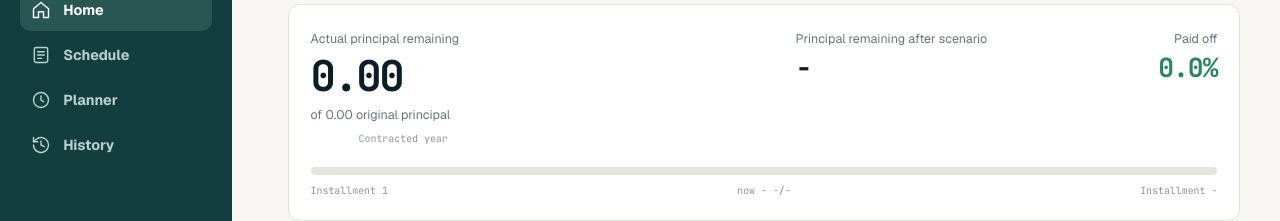
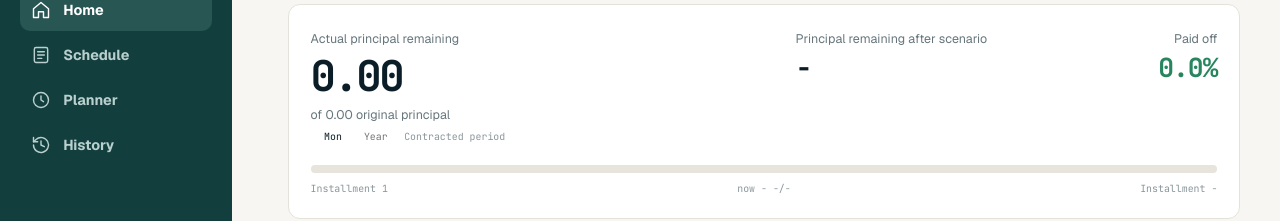
Before and after one commit to lig-lil/mortgage-payment-planner, a React (Vite) app: page / in a window 1280 px wide. Shown: the part 120-341 px from the top of the page. Built offline with nearby package versions, Linux system fonts and the light colour scheme.

Commit message:
Support contracted month and year editing

```diff
--- a/src/components/Dashboard.tsx
+++ b/src/components/Dashboard.tsx
@@ -19,10 +19,15 @@ interface DashboardProps {
   onOpenHistory: () => void;
   onOriginalPrincipalChange: (value: number) => void;
   onOriginalPrincipalLockChange: (locked: boolean) => void;
-  onContractedYearChange: (value: string) => void;
+  onContractedPeriodChange: (value: string) => void;
   onTotalInstallmentsChange: (value: number) => void;
   onTotalInstallmentsLockChange: (locked: boolean, value?: number) => void;
 }
+
+const MONTHS = [
+  'Jan', 'Feb', 'Mar', 'Apr', 'May', 'Jun',
+  'Jul', 'Aug', 'Sep', 'Oct', 'Nov', 'Dec'
+] as const;
 
 const EditIcon = () => (
   <svg viewBox="0 0 16 16" aria-hidden="true">
@@ -56,7 +61,7 @@ export const Dashboard = ({
   onOpenHistory,
   onOriginalPrincipalChange,
   onOriginalPrincipalLockChange,
-  onContractedYearChange,
+  onContractedPeriodChange,
   onTotalInstallmentsChange,
   onTotalInstallmentsLockChange
 }: DashboardProps) => {
@@ -74,6 +79,9 @@ export const Dashboard = ({
   const actualPrincipalRemaining = payments.reduce((total, row) => total + row.creditAmount, 0);
   const scenarioPrincipalRemaining = latest?.result.remainingCredit;
   const originalPrincipal = meta?.originalPrincipal ?? summary.totalCredit;
+  const contractedPeriod = meta?.contractedPeriod ?? meta?.contractedYear ?? '';
+  const contractedMonth = MONTHS.find((month) => contractedPeriod.startsWith(month)) ?? '';
+  const contractedYear = contractedPeriod.match(/\d{1,4}$/)?.[0] ?? '';
   const installmentsLeft =
     latest?.result.remainingMonths ?? Math.max(0, payments.length - unpaidIndex);
   const paidPercent = originalPrincipal
@@ -124,6 +132,10 @@ export const Dashboard = ({
     onTotalInstallmentsChange(value);
     onTotalInstallmentsLockChange(true, value);
     setIsEditingTotalInstallments(false);
+  };
+
+  const updateContractedPeriod = (month: string, year: string) => {
+    onContractedPeriodChange([month, year].filter(Boolean).join(' '));
   };
 
   return (
@@ -214,30 +226,57 @@ export const Dashboard = ({
                 <div className="original-principal-line">
                   <p>of {formatMoney(originalPrincipal)} original principal</p>
                   {meta ? (
-                    <>
-                      <button type="button" onClick={startEditingOriginalPrincipal}>Edit</button>
+                    <span className="original-principal-actions">
                       <button
                         type="button"
+                        aria-label="Edit original principal"
+                        title="Edit original principal"
+                        onClick={startEditingOriginalPrincipal}
+                      >
+                        <EditIcon />
+                      </button>
+                      <button
+                        type="button"
+                        aria-label={isOriginalPrincipalLocked ? 'Unlock original principal' : 'Lock original principal'}
+                        title={isOriginalPrincipalLocked ? 'Unlock original principal' : 'Lock original principal'}
                         className={isOriginalPrincipalLocked ? 'is-locked' : ''}
                         onClick={() => onOriginalPrincipalLockChange(!isOriginalPrincipalLocked)}
                       >
-                        {isOriginalPrincipalLocked ? 'Unlock' : 'Lock'}
+                        <LockIcon locked={isOriginalPrincipalLocked} />
                       </button>
-                    </>
+                    </span>
                   ) : null}
                 </div>
               )}
-              <label className="contracted-year-field">
+              <div className="contracted-period-field" role="group" aria-label="Contracted period">
+                <div className="contracted-period-field__inputs">
+                  <select
+                    aria-label="Contracted month"
+                    value={contractedMonth}
+                    onChange={(event) => updateContractedPeriod(event.target.value, contractedYear)}
+                  >
+                    <option value="">Mon</option>
+                    {MONTHS.map((month) => (
+                      <option key={month} value={month}>{month}</option>
+                    ))}
+                  </select>
                   <input
                     aria-label="Contracted year"
                     type="text"
                     inputMode="numeric"
                     maxLength={4}
-                  value={meta?.contractedYear ?? ''}
-                  onChange={(event) => onContractedYearChange(event.target.value.replace(/\D/g, '').slice(0, 4))}
+                    placeholder="Year"
+                    value={contractedYear}
+                    onChange={(event) =>
+                      updateContractedPeriod(
+                        contractedMonth,
+                        event.target.value.replace(/\D/g, '').slice(0, 4)
+                      )
+                    }
                   />
-                <span>Contracted year</span>
-              </label>
+                </div>
+                <span>Contracted period</span>
+              </div>
             </div>
             <div className="balance-card__scenario-principal">
               <span>Principal remaining after scenario</span>
--- a/src/pages/HomePage.tsx
+++ b/src/pages/HomePage.tsx
@@ -441,8 +441,9 @@ export const HomePage = () => {
           nextMeta.totalInstallmentsLocked = true;
         }
 
-        if (currentMeta?.contractedYear) {
-          nextMeta.contractedYear = currentMeta.contractedYear;
+        const contractedPeriod = currentMeta?.contractedPeriod ?? currentMeta?.contractedYear;
+        if (contractedPeriod) {
+          nextMeta.contractedPeriod = contractedPeriod;
         }
 
         return nextMeta;
@@ -753,10 +754,15 @@ export const HomePage = () => {
                 currentMeta ? { ...currentMeta, originalPrincipalLocked: locked } : currentMeta
               )
             }
-            onContractedYearChange={(value) =>
-              setMeta((currentMeta) =>
-                currentMeta ? { ...currentMeta, contractedYear: value } : currentMeta
-              )
+            onContractedPeriodChange={(value) =>
+              setMeta((currentMeta) => {
+                if (!currentMeta) {
+                  return currentMeta;
+                }
+
+                const { contractedYear: _legacyContractedYear, ...rest } = currentMeta;
+                return { ...rest, contractedPeriod: value };
+              })
             }
             onTotalInstallmentsChange={(value) =>
               setMeta((currentMeta) =>
--- a/src/styles.css
+++ b/src/styles.css
@@ -945,7 +945,7 @@ button {
 .balance-card__principal-grid {
   display: grid;
   grid-template-columns: minmax(0, 1fr);
-  gap: 1rem;
+  gap: 0.6rem;
   min-width: 0;
   flex: 1 1 auto;
 }
@@ -973,10 +973,10 @@ button {
 .original-principal-line {
   display: flex;
   align-items: baseline;
-  gap: 0.45rem;
-}
-
-.original-principal-line button,
+  gap: 0.3rem;
+  min-width: 0;
+}
+
 .original-principal-edit button {
   padding: 0;
   background: transparent;
@@ -985,8 +985,9 @@ button {
   font-weight: 700;
 }
 
-.original-principal-line button.is-locked {
-  color: #8a6818;
+.original-principal-line p {
+  flex: 0 0 auto;
+  white-space: nowrap;
 }
 
 .original-principal-edit {
@@ -1012,20 +1013,25 @@ button {
 
 .original-principal-edit button:last-child { color: var(--muted); }
 
-.contracted-year-field {
+.contracted-period-field {
   display: flex;
   align-items: center;
   gap: 0.35rem;
   width: fit-content;
-  margin-top: 0.35rem;
+  margin-top: 0.22rem;
   color: #8a969a;
   font-family: var(--font-mono);
   font-size: 0.62rem;
   line-height: 1.2;
 }
 
-.contracted-year-field input {
-  width: 2.65rem;
+.contracted-period-field__inputs {
+  display: inline-flex;
+  align-items: center;
+}
+
+.contracted-period-field input,
+.contracted-period-field select {
   min-height: 18px;
   padding: 0.05rem 0.2rem;
   border: 1px solid transparent;
@@ -1037,15 +1043,27 @@ button {
   text-align: center;
 }
 
-.contracted-year-field span {
+.contracted-period-field select {
+  width: 2.65rem;
+  padding-right: 0.05rem;
+  appearance: none;
+}
+
+.contracted-period-field input {
+  width: 2.85rem;
+}
+
+.contracted-period-field span {
   color: #8a969a;
   font-family: var(--font-mono);
   font-size: 0.62rem;
   line-height: 1.2;
 }
 
-.contracted-year-field input:hover,
-.contracted-year-field input:focus {
+.contracted-period-field input:hover,
+.contracted-period-field input:focus,
+.contracted-period-field select:hover,
+.contracted-period-field select:focus {
   border-color: #cfcfc8;
   outline: none;
   background: #fff;
@@ -1091,12 +1109,14 @@ button {
   gap: 0.3rem;
 }
 
+.original-principal-actions,
 .installment-progress-actions {
   display: inline-flex;
   align-items: center;
   gap: 0.12rem;
 }
 
+.original-principal-actions button,
 .installment-progress-actions button {
   display: inline-flex;
   align-items: center;
@@ -1109,10 +1129,12 @@ button {
   color: var(--brand);
 }
 
+.original-principal-actions button.is-locked,
 .installment-progress-actions button.is-locked {
   color: #8a6818;
 }
 
+.original-principal-actions svg,
 .installment-progress-actions svg {
   width: 0.8rem;
   height: 0.8rem;
@@ -1212,7 +1234,7 @@ button {
   .dashboard__headline-actions button { min-width: 130px; }
   .metric-grid { grid-template-columns: repeat(4, minmax(0, 1fr)); }
   .recent-plan { grid-template-columns: minmax(140px, 1fr) minmax(270px, 1.3fr); align-items: center; }
-  .balance-card__principal-grid { grid-template-columns: minmax(0, 1.15fr) minmax(210px, 0.85fr); align-items: start; }
+  .balance-card__principal-grid { grid-template-columns: minmax(0, 1.15fr) minmax(210px, 0.85fr); align-items: start; gap: 1rem; }
 }
 
 @media (min-width: 760px) {
--- a/src/types/index.ts
+++ b/src/types/index.ts
@@ -27,6 +27,8 @@ export interface ExtractionMeta {
   parsedPages: number;
   originalPrincipal?: number;
   originalPrincipalLocked?: boolean;
+  contractedPeriod?: string;
+  /** @deprecated Kept for compatibility with previously stored schedules. */
   contractedYear?: string;
   totalInstallmentsOverride?: number;
   totalInstallmentsLocked?: boolean;
```
Lines whose indentation alone changed are shown as unchanged.
